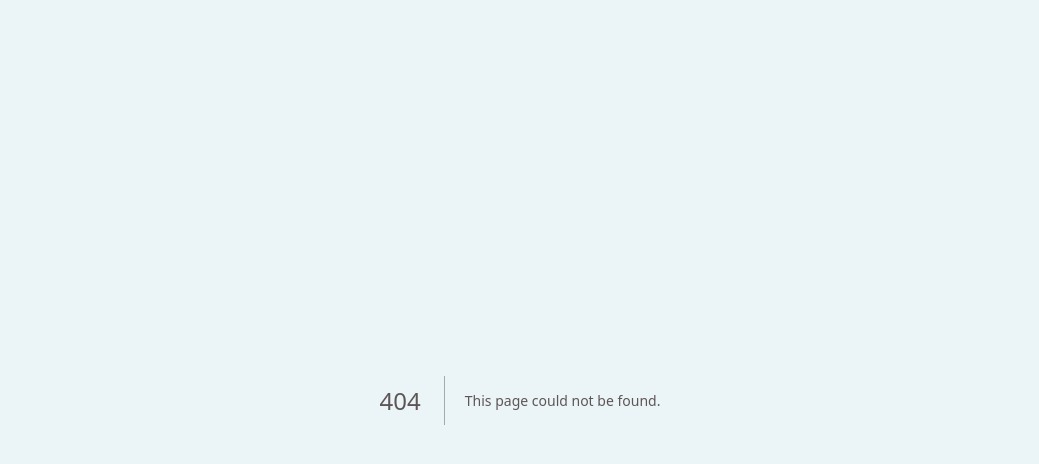
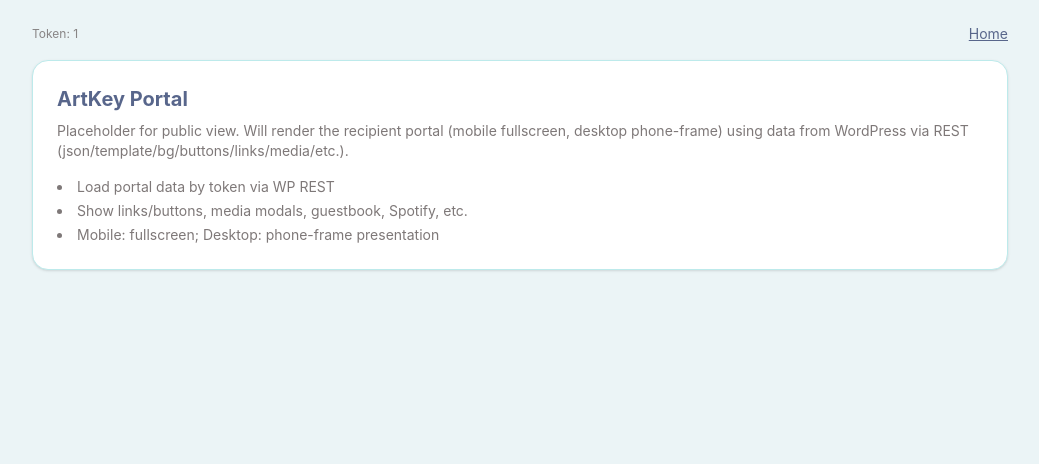
Before and after one commit to emailaaguirre-eng/tae-full-devsite, a Next.js app: page /art-key/1 in a window 1280 px wide. Before the commit this address had no page. Shown: the top 464 px of the page, without its empty margins (120-1159 px from the left). Built offline with nearby package versions, Linux system fonts and the light colour scheme.

Commit message:
feat: add art-key routes placeholders and compose API stub

```diff
--- /dev/null
+++ b/app/api/artkey/compose/route.ts
@@ -0,0 +1,17 @@
+import { NextResponse } from "next/server";
+
+// Placeholder: QR + composite generator
+// TODO: implement using qrcode and sharp, upload to WP media via REST, save qr_url/print_url
+export async function POST(request: Request) {
+  try {
+    const body = await request.json();
+    // Expect: { token, designUrl, template, qrTargetUrl }
+    // 1) Generate QR for qrTargetUrl
+    // 2) Composite QR onto design/template
+    // 3) Upload files to WP media (or S3) and return URLs
+    // For now, return stub
+    return NextResponse.json({ ok: true, message: "Compose stub", input: body }, { status: 200 });
+  } catch (err: any) {
+    return NextResponse.json({ error: err?.message || "Unknown error" }, { status: 500 });
+  }
+}
--- /dev/null
+++ b/app/art-key/[token]/page.tsx
@@ -0,0 +1,29 @@
+import Link from "next/link";
+import { brand } from "@/lib/theme";
+
+// TODO: Replace with real data fetch (WP REST) and portal rendering
+export default function ArtKeyPortal({ params }: { params: { token: string } }) {
+  const { token } = params;
+  return (
+    <main className="min-h-screen" style={{ background: brand.lightest }}>
+      <div className="max-w-5xl mx-auto p-6 flex flex-col gap-4">
+        <header className="flex items-center justify-between">
+          <div className="text-xs text-brand-darkest/70">Token: {token}</div>
+          <Link href="/" className="text-sm text-brand-dark underline">Home</Link>
+        </header>
+        <div className="rounded-2xl bg-white shadow border border-brand-light p-6">
+          <h1 className="text-xl font-bold text-brand-dark mb-2">ArtKey Portal</h1>
+          <p className="text-sm text-brand-darkest/80 mb-4">
+            Placeholder for public view. Will render the recipient portal (mobile fullscreen, desktop phone-frame)
+            using data from WordPress via REST (json/template/bg/buttons/links/media/etc.).
+          </p>
+          <ul className="text-sm list-disc list-inside text-brand-darkest/80 space-y-1">
+            <li>Load portal data by token via WP REST</li>
+            <li>Show links/buttons, media modals, guestbook, Spotify, etc.</li>
+            <li>Mobile: fullscreen; Desktop: phone-frame presentation</li>
+          </ul>
+        </div>
+      </div>
+    </main>
+  );
+}
--- /dev/null
+++ b/app/art-key/edit/[token]/page.tsx
@@ -0,0 +1,29 @@
+import Link from "next/link";
+import { brand } from "@/lib/theme";
+
+// TODO: Replace with real editor UI imported from tae_wordpress_edition
+export default function ArtKeyEditorPage({ params }: { params: { token: string } }) {
+  const { token } = params;
+  return (
+    <main className="min-h-screen" style={{ background: brand.lightest }}>
+      <div className="max-w-6xl mx-auto p-6 flex flex-col gap-4">
+        <header className="flex items-center justify-between">
+          <div className="text-xs text-brand-darkest/70">Editing token: {token}</div>
+          <Link href="/" className="text-sm text-brand-dark underline">Home</Link>
+        </header>
+        <div className="rounded-2xl bg-white shadow border border-brand-light p-6">
+          <h1 className="text-xl font-bold text-brand-dark mb-2">ArtKey Editor</h1>
+          <p className="text-sm text-brand-darkest/80 mb-4">
+            Placeholder for the full editor UI (from tae_wordpress_edition) with templates, colors, AZ themes,
+            backgrounds, drag/reorder, uploads, guestbook settings, etc.
+          </p>
+          <ul className="text-sm list-disc list-inside text-brand-darkest/80 space-y-1">
+            <li>Load existing data by token via WP REST; prefill editor</li>
+            <li>Allow updates post-purchase (magic-link/password option)</li>
+            <li>On save: push json + template/theme to WP; trigger QR/composite route</li>
+          </ul>
+        </div>
+      </div>
+    </main>
+  );
+}
--- /dev/null
+++ b/app/art-key/page.tsx
@@ -0,0 +1,29 @@
+import Link from "next/link";
+import { brand } from "@/lib/theme";
+
+// TODO: Replace with real data fetch (WP REST) and portal rendering
+export default function ArtKeyPortal({ params }: { params: { token: string } }) {
+  const { token } = params;
+  return (
+    <main className="min-h-screen" style={{ background: brand.lightest }}>
+      <div className="max-w-5xl mx-auto p-6 flex flex-col gap-4">
+        <header className="flex items-center justify-between">
+          <div className="text-xs text-brand-darkest/70">Token: {token}</div>
+          <Link href="/" className="text-sm text-brand-dark underline">Home</Link>
+        </header>
+        <div className="rounded-2xl bg-white shadow border border-brand-light p-6">
+          <h1 className="text-xl font-bold text-brand-dark mb-2">ArtKey Portal</h1>
+          <p className="text-sm text-brand-darkest/80 mb-4">
+            Placeholder for public view. Will render the recipient portal (mobile fullscreen, desktop phone-frame)
+            using data from WordPress via REST (json/template/bg/buttons/links/media/etc.).
+          </p>
+          <ul className="text-sm list-disc list-inside text-brand-darkest/80 space-y-1">
+            <li>Load portal data by token via WP REST</li>
+            <li>Show links/buttons, media modals, guestbook, Spotify, etc.</li>
+            <li>Mobile: fullscreen; Desktop: phone-frame presentation</li>
+          </ul>
+        </div>
+      </div>
+    </main>
+  );
+}
```
Also changed, not shown: lib/wp.ts (added, +12 -0 lines).
